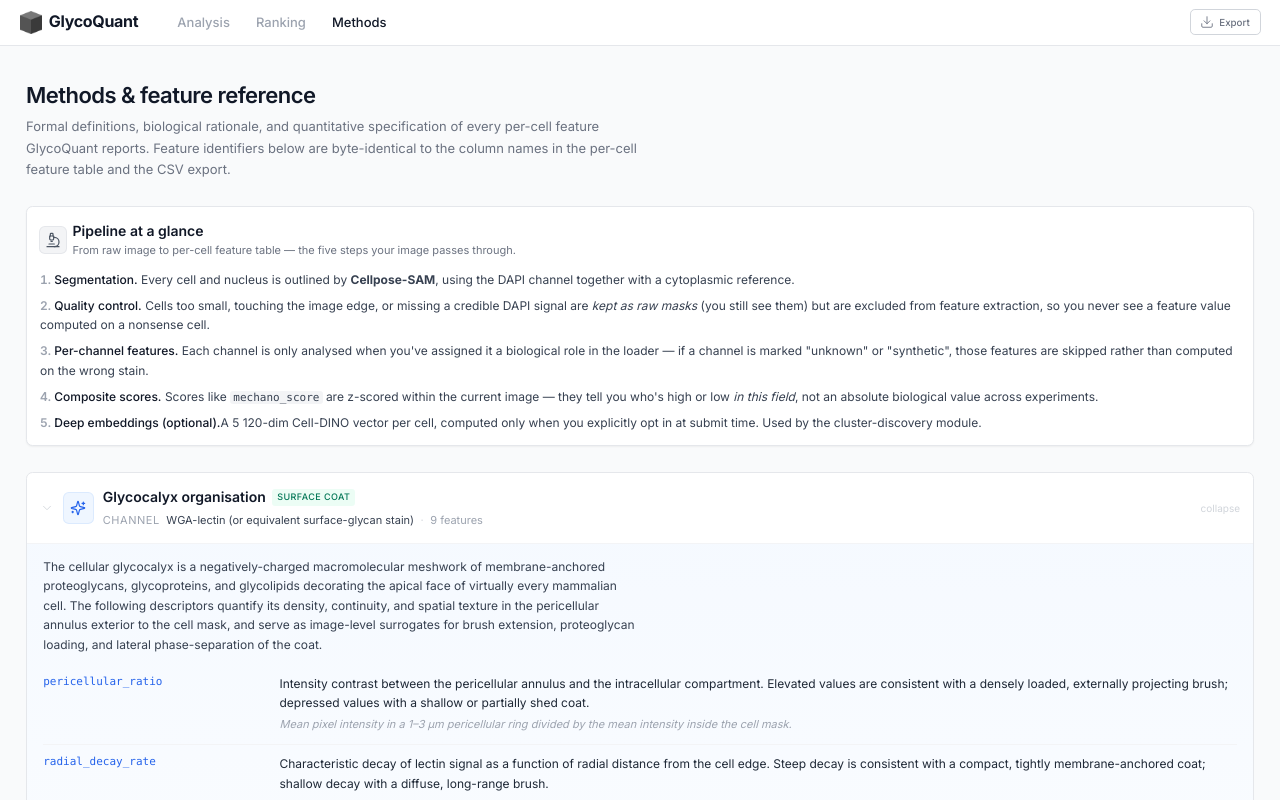
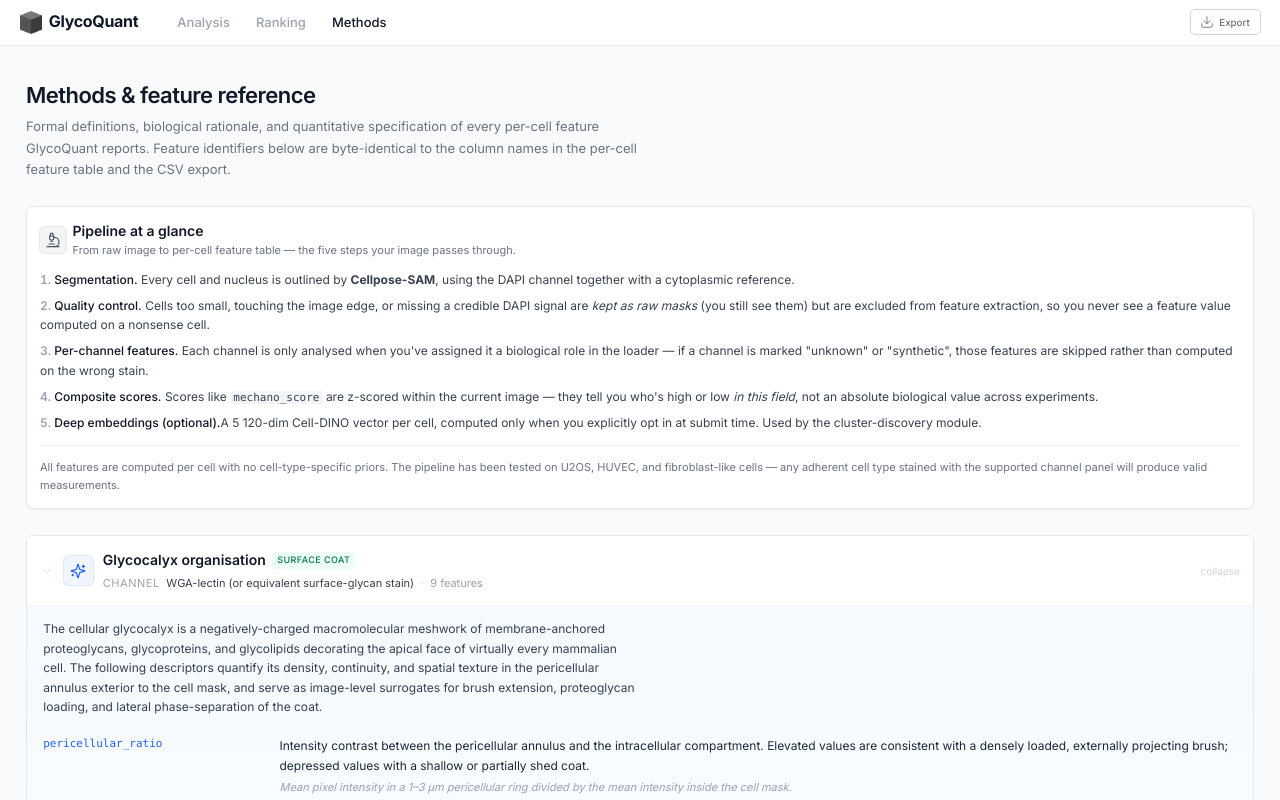
Before and after one commit to orgavaa/GlycoQuant, a React (Vite) app in the folder frontend/: page / in a window 1280 px wide. Both pictures are taken after a click on the button "Methods". Built offline with nearby package versions, Linux system fonts and the light colour scheme; no server answers.

Commit message:
fix issue UI

```diff
--- a/frontend/src/components/PlotlyFigure.tsx
+++ b/frontend/src/components/PlotlyFigure.tsx
@@ -65,10 +65,21 @@ export function PlotlyFigure({ figureJson, height, onReady }: Props) {
       if (ref.current && onReady) onReady(ref.current);
     });
 
+    // Resize on both window resize AND container resize. The latter matters when
+    // the figure lives inside a draggable rail (RightRail) or a collapsible panel —
+    // those width changes never fire a window resize event, so a bare window
+    // listener leaves the Plotly chart stuck at its initial width.
     const el = ref.current;
     const onResizeFn = () => { if (el) Plotly.Plots.resize(el); };
     window.addEventListener("resize", onResizeFn);
-    return () => { window.removeEventListener("resize", onResizeFn); if (el) Plotly.purge(el); };
+    const parent = el.parentElement;
+    const ro = parent ? new ResizeObserver(() => onResizeFn()) : null;
+    if (ro && parent) ro.observe(parent);
+    return () => {
+      window.removeEventListener("resize", onResizeFn);
+      if (ro) ro.disconnect();
+      if (el) Plotly.purge(el);
+    };
   }, [figureJson, height, onReady]);
 
   return <div ref={ref} className="w-full" />;
--- a/frontend/src/features/methods/MethodsTab.tsx
+++ b/frontend/src/features/methods/MethodsTab.tsx
@@ -295,6 +295,11 @@ export function MethodsTab() {
             submit time. Used by the cluster-discovery module.
           </li>
         </ol>
+        <p className="text-[11px] text-gray-500 leading-relaxed mt-4 pt-4 border-t border-gray-100">
+          All features are computed per cell with no cell-type-specific priors. The pipeline has been
+          tested on U2OS, HUVEC, and fibroblast-like cells — any adherent cell type stained with the
+          supported channel panel will produce valid measurements.
+        </p>
       </Card>
 
       <div className="space-y-4">
```
Also changed, not shown: 2 other files (tests, documents, lock files or other folders).
